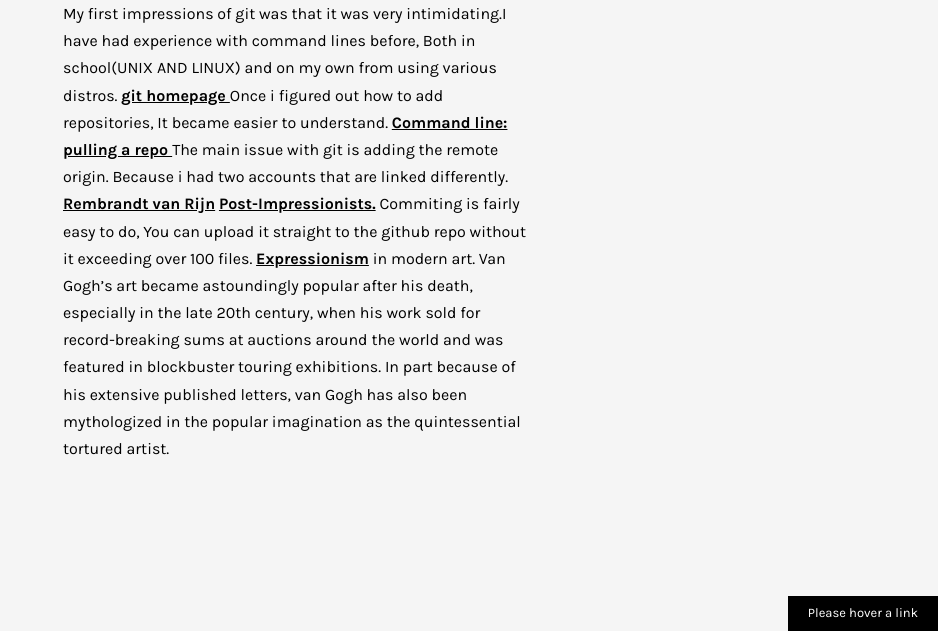
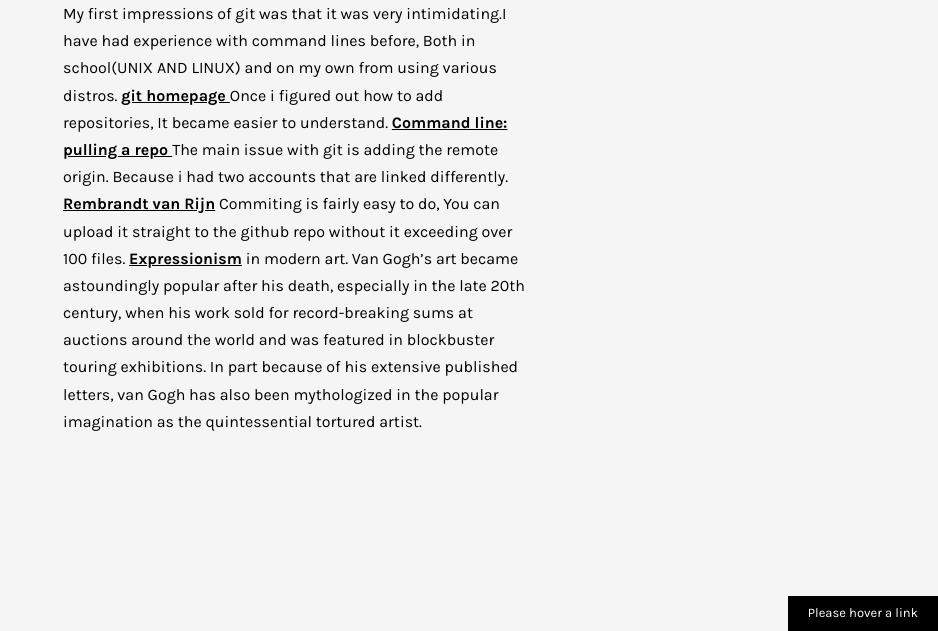
Before and after one commit to dvbrk/gitrepo, a plain HTML site: page index.html in a window 1280 px wide. Shown: the part 169-800 px from the top of the page, without its empty margins (342-1280 px from the left). Drawn offline with nearby package versions, Linux system fonts and the light colour scheme.

Commit message:
Update index.html

```diff
--- a/index.html
+++ b/index.html
@@ -30,7 +30,7 @@
     </div>">Rembrandt van Rijn</a> <a href="#" data-hover-content="<div class='hover-content'>
     <img src='https://s3-us-west-2.amazonaws.com/s.cdpn.io/344846/Vincent-van-Gogh-The-Starry-Night-1889-2.jpg' />
     <p>Post-Impressionism is an art movement that developed in the 1890s.</p>
-    </div>">Post-Impressionists.</a> Commiting is fairly easy to do, You can upload it straight to the github repo without it exceeding over 100 files.  <a href="#" data-hover-content="<div class='hover-content'>
+    </div>"></a> Commiting is fairly easy to do, You can upload it straight to the github repo without it exceeding over 100 files.  <a href="#" data-hover-content="<div class='hover-content'>
     <img src='https://s3-us-west-2.amazonaws.com/s.cdpn.io/344846/Screen%20Shot%202019-04-20%20at%2012.04.29.png' />
     <p>Expressionism is a modernist movement, initially in poetry and painting, originating in Germany at the beginning of the 20th century.</p>
     </div>">Expressionism</a> in modern art. Van Gogh’s art became astoundingly popular after his death, especially in the late 20th century,
```
